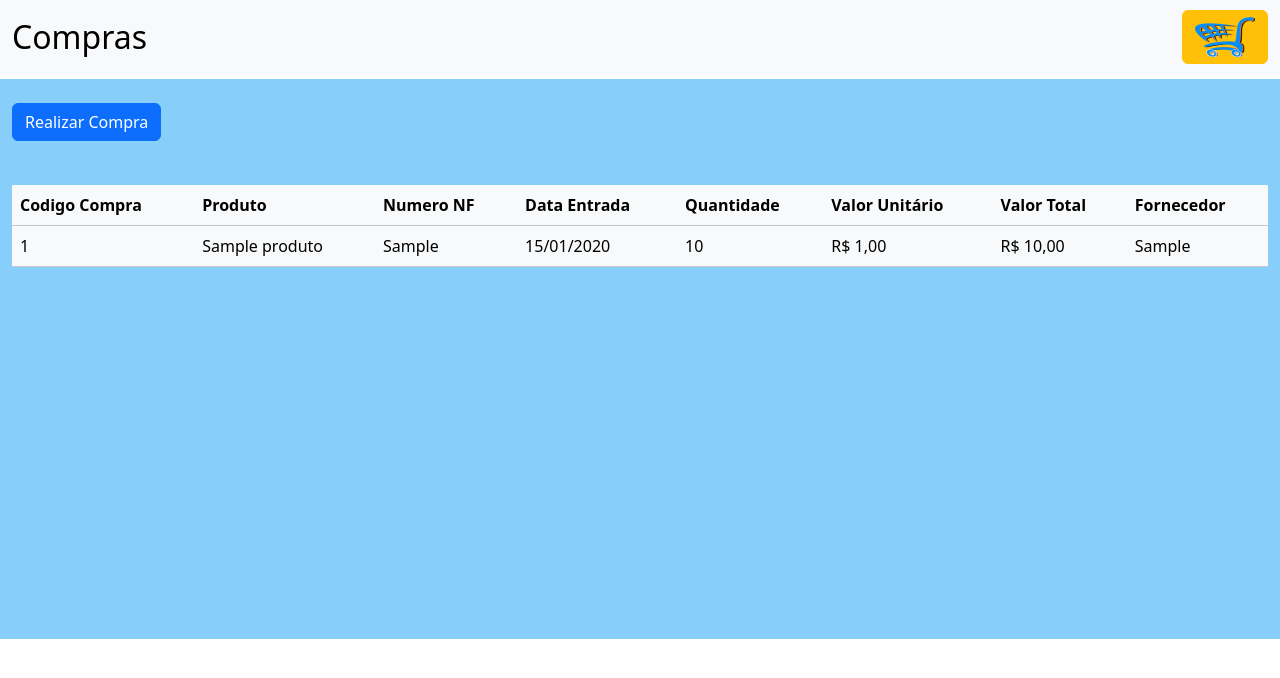
After one commit to adones15/TCC_IMPACTA, a Django app: page /entrada in a window 1280 px wide. The commit adds this page. Shown: the top 678 px of the page. Run offline with Django 5.2, Linux system fonts and the light colour scheme; tables that the repository leaves empty hold one stand-in row (values such as "Sample post").

Commit message:
feat: entrada

```diff
--- /dev/null
+++ b/mercado/templates/entrada.html
@@ -0,0 +1,185 @@
+{% load static %}
+{% load filtros_personalizados %}
+<!doctype html>
+<html lang="pt-br">
+
+<head>
+    <meta charset="utf-8">
+    <meta name="viewport" content="width=device-width, initial-scale=1">
+    <title>Compra - Entrada</title>
+    <link href="https://cdn.jsdelivr.net/npm/bootstrap@5.3.3/dist/css/bootstrap.min.css" rel="stylesheet"
+        integrity="sha384-QWTKZyjpPEjISv5WaRU9OFeRpok6YctnYmDr5pNlyT2bRjXh0JMhjY6hW+ALEwIH" crossorigin="anonymous">
+    <link rel="stylesheet"
+        href="https://cdnjs.cloudflare.com/ajax/libs/bootstrap-datepicker/1.9.0/css/bootstrap-datepicker.min.css">
+    <link rel="stylesheet" href="https://cdnjs.cloudflare.com/ajax/libs/font-awesome/4.7.0/css/font-awesome.min.css">
+    <script src="https://ajax.googleapis.com/ajax/libs/jquery/3.4.1/jquery.min.js"></script>
+    <script src="https://cdn.jsdelivr.net/npm/bootstrap@5.0.0-alpha3/dist/js/bootstrap.bundle.min.js"></script>
+    <script
+        src="https://cdnjs.cloudflare.com/ajax/libs/bootstrap-datepicker/1.9.0/js/bootstrap-datepicker.min.js"></script>
+</head>
+
+<body>
+
+    <!-- ############################## -->
+    <!-- MENU -->
+    <div class="navbar bg-body-tertiary ">
+
+        <div class="container-fluid d-flex justify-content-between">
+            <a class="navbar-brand" id="ColorTitleNav" href="#" style="font-size: 32px;">Compras</a>
+            <button class="btn btn-warning" type="button" data-bs-toggle="offcanvas" data-bs-target="#menu"
+                aria-controls="offcanvasNavbar" aria-label="Toggle navigation">
+                <img src="{% static 'images/carrinho_icone.png' %}" alt="some text" width=60 height=40>
+            </button>
+        </div>
+
+        <div class="offcanvas offcanvas-end" tabindex="-1" id="menu" aria-labelledby="offcanvasNavbarLabel">
+            <div class="offcanvas-header">
+                <h5 class="offcanvas-title" id="offcanvasNavbarLabel">Menu</h5>
+                <button type="button" class="btn-close" data-bs-dismiss="offcanvas" aria-label="Close"></button>
+            </div>
+            <div class="offcanvas-body">
+                <ul class="navbar-nav justify-content-end flex-grow-1 pe-3">
+                    <li class="nav-item">
+                        <a href="/produto" id="ColorTitleNav" class="nav-link active; navbar-brand">Produtos</a>
+                    </li>
+                    <li class="nav-item">
+                        <a href="/entrada" id="ColorTitleNav" class="nav-link active; navbar-brand">Compras</a>
+                    </li>
+                    <li class="nav-item">
+                        <a href="#" id="ColorTitleNav" class="nav-link active; navbar-brand">Vendas</a>
+                    </li>
+                    <li class="nav-item">
+                        <a href="#" id="ColorTitleNav" class="nav-link active; navbar-brand">Funcionários</a>
+                    </li>
+                    <br>
+                    <br>
+                    <li class="nav-item">
+                        <a href="file:///C:/Users/Samsung/Desktop/TCC%20IMPACTA/Crud%20Completo/TelaPrincipal.html"
+                            id="ColorTitleNav" class="nav-link active; navbar-brand">Tela Principal</a>
+                    </li>
+                </ul>
+            </div>
+        </div>
+    </div>
+    <!-- ############################## -->
+
+    <div style="background-color: lightskyblue; height: 560px">
+        <div class="container-fluid">
+            <div class="row" style="margin-top: 5px;">
+                <div class="col-md-12">
+                    <br>
+                    <button type="button" class="btn btn-primary" data-bs-toggle="modal" data-bs-target="#exampleModal">
+                        Realizar Compra
+                    </button>
+                </div>
+            </div>
+            <br>
+            <div class="row" style="margin-top: 20px;">
+                <div class="col-md-12">
+                    <table class="table table-light table-hover">
+                        <thead>
+                            <tr>
+                                <th scope="col">Codigo Compra</th>
+                                <th scope="col">Produto</th>
+                                <th scope="col">Numero NF</th>
+                                <th scope="col">Data Entrada</th>
+                                <th scope="col">Quantidade</th>
+                                <th scope="col">Valor Unitário</th>
+                                <th scope="col">Valor Total</th>
+                                <th scope="col">Fornecedor</th>
+                            </tr>
+                        </thead>
+                        <tbody>
+                            {% for e in entradas %}
+                            <tr class="linha-produto">
+                                <td>{{ e.ID_Entrada }}</td>
+                                <td>{{ e.Nome }}</td>
+                                <td>{{ e.Numero_Nota_Fiscal }}</td>
+                                <td>{{ e.Data_Entrada | date:"d/m/Y" }}</td>
+                                <td>{{ e.Quantidade_Entrada }}</td>
+                                <td>{{ e.Preco_Unitario | currency }}</td>
+                                <td>{{ e.Preco_Total | currency }}</td>
+                                <td>{{ e.Fornecedor }}</td>
+                            </tr>
+                            {% endfor %}
+                        </tbody>
+                    </table>
+                </div>
+            </div>
+        </div>
+    </div>
+
+
+
+    <!-- Modal -->
+    <div class="modal fade" id="exampleModal" tabindex="-1" aria-labelledby="exampleModalLabel" aria-hidden="true">
+        <div class="modal-dialog">
+            <div class="modal-content">
+                <div class="modal-header">
+                    <h1 class="modal-title fs-5" id="exampleModalLabel">Entrada de Produto</h1>
+                    <button type="button" class="btn-close" data-bs-dismiss="modal" aria-label="Close"></button>
+                </div>
+                <form method="post" action="{% url 'entrada' %}">
+                    {% csrf_token %}
+                    <div class="modal-body">
+                        <table>
+                            <tr>
+                                <div class="form-group" style="margin-bottom: 2%;">
+                                    <label for="id">Produto</label>
+                                    <select class="form-select" name="id">
+                                        {% for p in produtos %}
+                                        <option value="{{ p.ID_Produto }}">{{ p.Nome }}</option>
+                                        {% endfor %}
+                                    </select>
+                                </div>
+                            </tr>
+                            <tr>
+                                <div class="form-group" style="margin-bottom: 2%;">
+                                    <label for="nfiscal">Número da Nota Fiscal</label>
+                                    <input type="text" class="form-control" name="nfiscal" />
+                                </div>
+                            </tr>
+                            <tr>
+                                <label for="date" style="margin-bottom: 2%;">Data de Entrada</label>
+                                <input type="date" class="form-control" name="Data_Entrada" />
+                            </tr>
+                            <tr>
+                                <div class="form-group" style="margin-bottom: 2%;">
+                                    <label for="quant">Quantidade</label>
+                                    <input type="number" class="form-control" name="quantidade">
+                                </div>
+                            </tr>
+                            <tr>
+                                <div class="form-group" style="margin-bottom: 2%;">
+                                    <label for="preco">Preço Unitário</label>
+                                    <input type="text" class="form-control" name="preco">
+                                </div>
+                            </tr>
+                            <tr>
+                                <div class="form-group" style="margin-bottom: 2%;">
+                                    <label for="fornecedor">Fornecedor</label>
+                                    <input type="text" class="form-control" name="fornecedor">
+                                </div>
+                            </tr>
+                        </table>
+                    </div>
+                    <div class="modal-footer">
+                        <button class="btn btn-secondary" data-bs-dismiss="modal">Fechar</button>
+                        <button type="submit" class="btn btn-primary">Comprar</button>
+                    </div>
+                </form>
+            </div>
+        </div>
+    </div>
+
+    <script type="text/javascript">
+        $(function () {
+            $('#datepicker').datepicker();
+        });
+    </script>
+    <script src="https://cdn.jsdelivr.net/npm/bootstrap@5.3.3/dist/js/bootstrap.bundle.min.js"
+        integrity="sha384-YvpcrYf0tY3lHB60NNkmXc5s9fDVZLESaAA55NDzOxhy9GkcIdslK1eN7N6jIeHz"
+        crossorigin="anonymous"></script>
+</body>
+
+</html>
--- a/mercado/templates/produto.html
+++ b/mercado/templates/produto.html
@@ -18,7 +18,7 @@
     <div class="navbar bg-body-tertiary ">
 
         <div class="container-fluid d-flex justify-content-between">
-            <a class="navbar-brand" id="ColorTitleNav" href="#" style="font-size: 32px;">Sistema de Gerenciamento</a>
+            <a class="navbar-brand" id="ColorTitleNav" href="#" style="font-size: 32px;">Produtos</a>
             <button class="btn btn-warning" type="button" data-bs-toggle="offcanvas" data-bs-target="#menu"
                 aria-controls="offcanvasNavbar" aria-label="Toggle navigation">
                 <img src="{% static 'images/carrinho_icone.png' %}" alt="some text" width=60 height=40>
@@ -33,11 +33,11 @@
             <div class="offcanvas-body">
                 <ul class="navbar-nav justify-content-end flex-grow-1 pe-3">
                     <li class="nav-item">
-                        <a href="file:///C:/Users/Samsung/Desktop/TCC%20IMPACTA/Crud%20Completo/Produto.html"
+                        <a href="/produto"
                             id="ColorTitleNav" class="nav-link active; navbar-brand">Produtos</a>
                     </li>
                     <li class="nav-item">
-                        <a href="#" id="ColorTitleNav" class="nav-link active; navbar-brand">Compras</a>
+                        <a href="/entrada" id="ColorTitleNav" class="nav-link active; navbar-brand">Compras</a>
                     </li>
                     <li class="nav-item">
                         <a href="#" id="ColorTitleNav" class="nav-link active; navbar-brand">Vendas</a>
--- /dev/null
+++ b/mercado/templatetags/filtros_personalizados.py
@@ -0,0 +1,9 @@
+from django import template
+
+register = template.Library()
+
+@register.filter(name='currency')
+def currency(value):
+    if value is None:
+        return "R$ 0,00"
+    return f'R$ {value:,.2f}'.replace(",", "X").replace(".", ",").replace("X", ".")
--- a/mercado/urls.py
+++ b/mercado/urls.py
@@ -1,5 +1,5 @@
 from django.urls import path
-from .views import login, produto, confirmacaoCadastroProduto, cadastro_funcionario, autenticar_funcionario
+from .views import login, produto, confirmacaoCadastroProduto, cadastro_funcionario, autenticar_funcionario, entrada
 from django.urls import include
 
 urlpatterns = [
@@ -7,5 +7,6 @@ urlpatterns = [
     path('produto', produto, name='produto'),
     path('confirmacao-cadastro-produto/', confirmacaoCadastroProduto, name='confirmacao-cadastro-produto'),
     path('cadastro_funcionario', cadastro_funcionario, name ='cadastro_funcionario'),
-    path('autenticar_funcionario', autenticar_funcionario, name='autenticar_funcionario')
+    path('autenticar_funcionario', autenticar_funcionario, name='autenticar_funcionario'),
+    path('entrada', entrada, name='entrada')
 ]
--- a/mercado/views.py
+++ b/mercado/views.py
@@ -4,9 +4,11 @@ from django.contrib.auth.models import User
 from django.contrib.auth import authenticate
 from django.contrib.auth import login as login_django
 from django.contrib.auth import logout as logout_django
-from .models import Produtos, Funcionarios
+from .models import Produtos, Funcionarios, EntradaProdutos
 from django.shortcuts import render, redirect
 from django.contrib import messages
+from django.shortcuts import render
+from django.db import connection
 
 def produto(request):
 
@@ -105,3 +107,71 @@ def autenticar_funcionario(request):
         # Exibindo a mensagem de usuario nao encontrado
         messages.success(request, 'Nao existe nenhum usuario com esse nome')
         return redirect('login')
+
+def entrada(request):
+    # POST
+    if request.method == 'POST':
+        id = request.POST.get('id')
+        nfiscal = request.POST.get('nfiscal')
+        Data_Entrada = request.POST.get('Data_Entrada')
+        quantidade = request.POST.get('quantidade')
+        preco = request.POST.get('preco')
+        fornecedor = request.POST.get('fornecedor')
+
+        # Criar uma nova instância do modelo da entrada com os dados do formulário
+        entrada_produtos = EntradaProdutos(ID_Produto=id, Numero_Nota_Fiscal=nfiscal, Data_Entrada=Data_Entrada, Quantidade_Entrada=quantidade, Preco_Unitario=preco, Fornecedor=fornecedor)
+
+        # Salvar o novo produto no banco de dados
+        entrada_produtos.save()
+
+        with connection.cursor() as cursor:
+            cursor.execute("""
+            SELECT ep.ID_Entrada,
+            ep.ID_Produto,
+            p.Nome,
+            ep.Numero_Nota_Fiscal,
+            ep.Data_Entrada,
+            ep.Quantidade_Entrada,
+            ep.Preco_Unitario,
+            (ep.Quantidade_Entrada * ep.Preco_Unitario) as Preco_Total,
+            ep.Fornecedor
+            FROM entrada_produtos ep
+            JOIN produtos p ON p.ID_Produto = ep.ID_Produto;
+            """)
+            rows = cursor.fetchall()
+
+            # Processando os resultados
+            column_names = [col[0] for col in cursor.description]
+            entradas = [
+                dict(zip(column_names, row))
+                for row in rows
+            ]
+
+        produtos = Produtos.objects.all()
+        return render(request, './entrada.html', {'produtos': produtos, 'entradas': entradas})
+    else:
+        with connection.cursor() as cursor:
+            cursor.execute("""
+                SELECT ep.ID_Entrada,
+                ep.ID_Produto,
+                p.Nome,
+                ep.Numero_Nota_Fiscal,
+                ep.Data_Entrada,
+                ep.Quantidade_Entrada,
+                ep.Preco_Unitario,
+                (ep.Quantidade_Entrada * ep.Preco_Unitario) as Preco_Total,
+                ep.Fornecedor
+                FROM entrada_produtos ep
+                JOIN produtos p ON p.ID_Produto = ep.ID_Produto;
+            """)
+            rows = cursor.fetchall()
+
+            # Processando os resultados
+            column_names = [col[0] for col in cursor.description]
+            entradas = [
+                dict(zip(column_names, row))
+                for row in rows
+            ]
+
+        produtos = Produtos.objects.all()
+        return render(request, './entrada.html', {'produtos': produtos, 'entradas': entradas})
--- a/tcc_mercado/settings.py
+++ b/tcc_mercado/settings.py
@@ -109,7 +109,7 @@ AUTH_PASSWORD_VALIDATORS = [
 # Internationalization
 # https://docs.djangoproject.com/en/5.0/topics/i18n/
 
-LANGUAGE_CODE = 'en-us'
+LANGUAGE_CODE = 'pt-br'
 
 TIME_ZONE = 'UTC'
 
```
Also changed, not shown: mercado/models.py (+12 -0 lines), mercado/templatetags/__init__.py (added).
